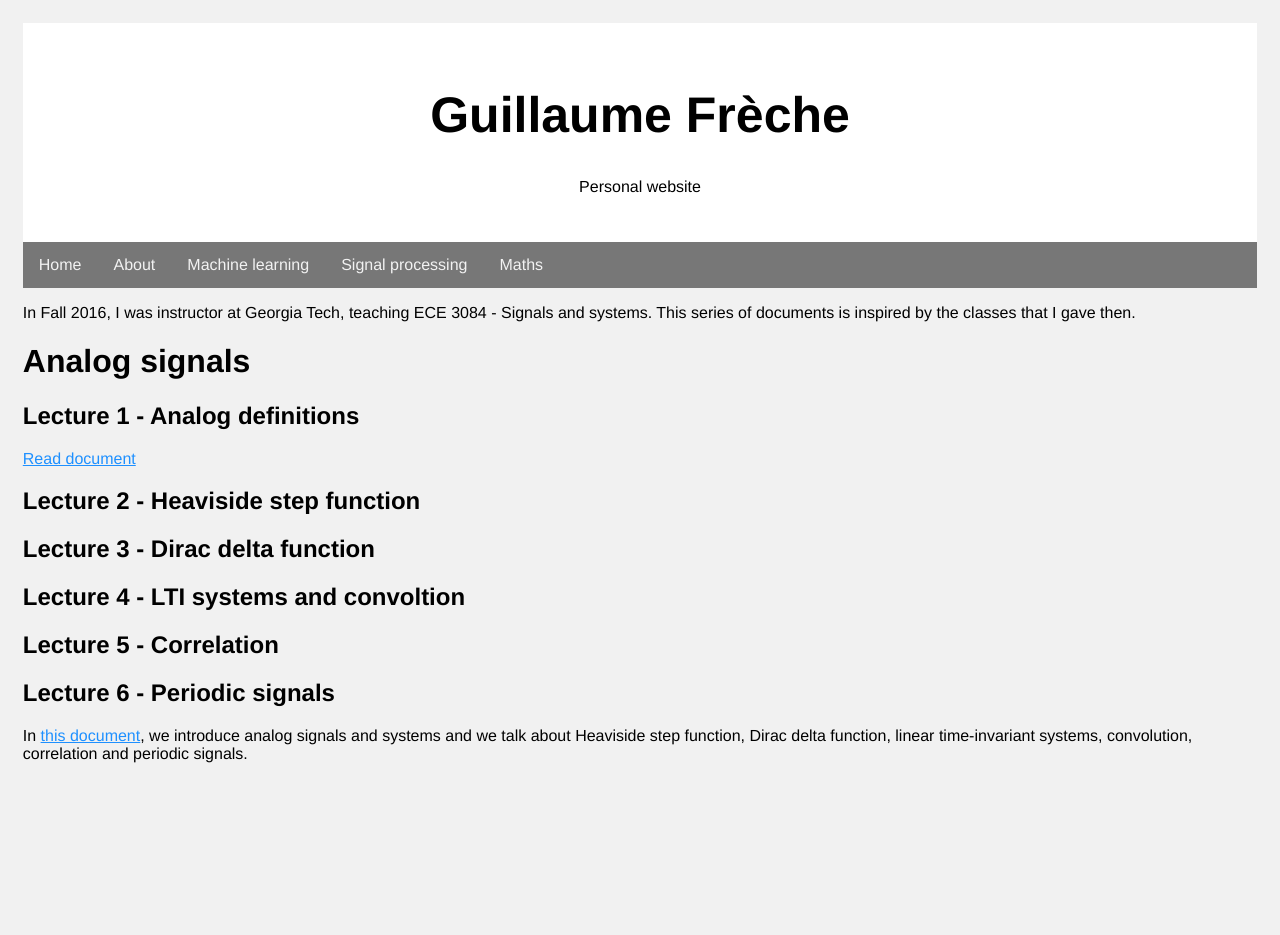
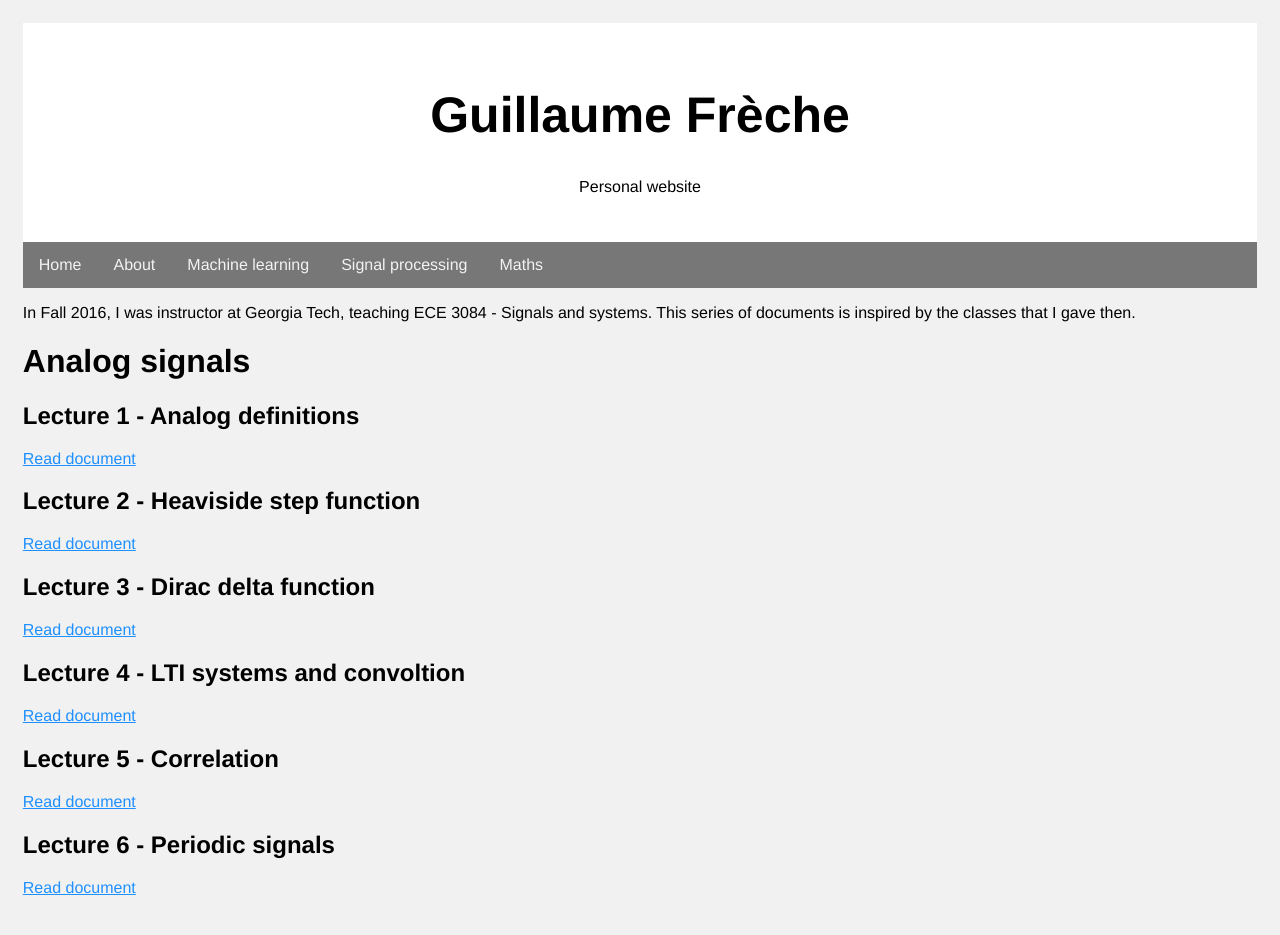
Before and after one commit to grfreche/grfreche.github.io, a Jekyll site: the page built from signal_processing.md, in a window 1280 px wide. Built offline with Jekyll 4.4.1, drawn with Linux system fonts in a browser that asks for light colours; before the commit the page ends 900 px from its top, so only the background shows below that.

Commit message:
Update signal_processing.md

```diff
--- a/signal_processing.md
+++ b/signal_processing.md
@@ -15,12 +15,20 @@ This series of documents is inspired by the classes that I gave then.
 
 ## Lecture 2 - Heaviside step function
 
+<a href="https://grfreche.github.io/pdfs/Lec2 - Heaviside step function.pdf" class="image fit">Read document</a>
+
 ## Lecture 3 - Dirac delta function
+
+<a href="https://grfreche.github.io/pdfs/Lec3 - Dirac delta function.pdf" class="image fit">Read document</a>
 
 ## Lecture 4 - LTI systems and convoltion
 
+<a href="https://grfreche.github.io/pdfs/Lec4 - LTI systems and convolution.pdf" class="image fit">Read document</a>
+
 ## Lecture 5 - Correlation
+
+<a href="https://grfreche.github.io/pdfs/Lec5 - Correlation.pdf" class="image fit">Read document</a>
 
 ## Lecture 6 - Periodic signals
 
-In <a href="https://grfreche.github.io/pdfs/AnalogSignals.pdf" class="image fit">this document</a>, we introduce analog signals and systems and we talk about Heaviside step function, Dirac delta function, linear time-invariant systems, convolution, correlation and periodic signals.
+<a href="https://grfreche.github.io/pdfs/Lec6 - Periodic signals.pdf" class="image fit">Read document</a>
```
